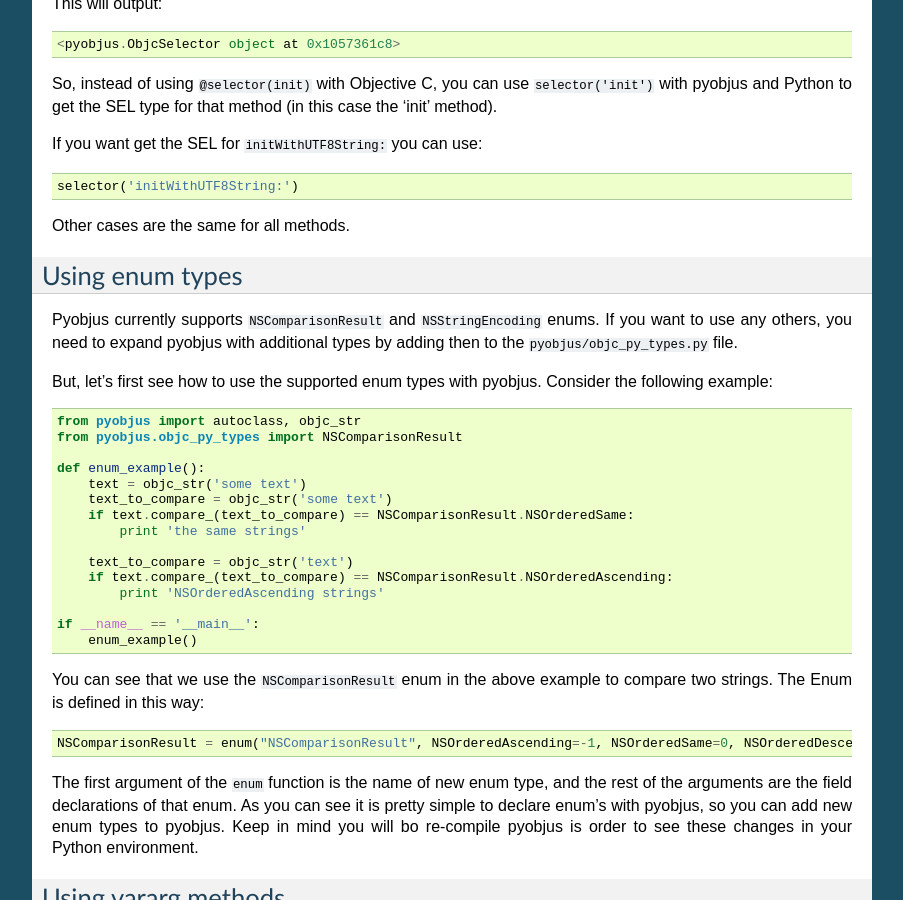
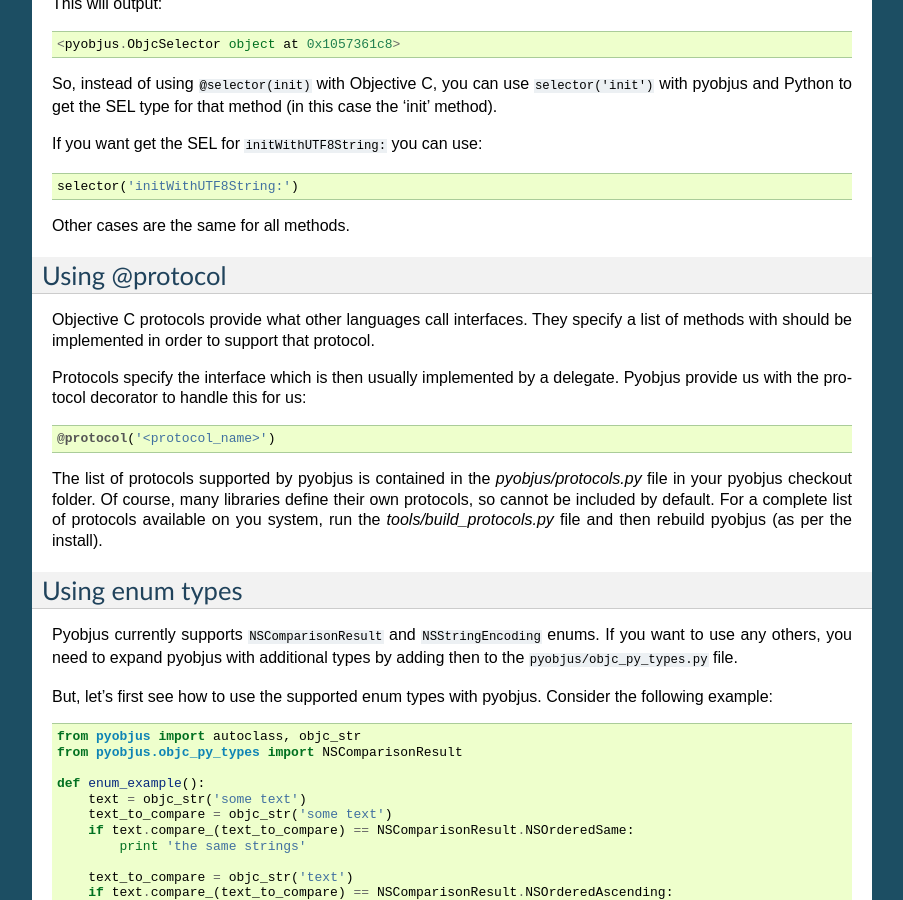
Before and after one commit to kivy/pyobjus, a Sphinx documentation site: the page built from docs/source/core_tutorials.rst, in a window 1280 px wide and 900 px high, scrolled down 11238 px. Shown: the whole window, without its empty margins (198-1101 px from the left). Built offline with Sphinx 7.4.7, drawn with Linux system fonts in a browser that asks for light colours.

Commit message:
doc: started with protocol docs

```diff
--- a/docs/source/core_tutorials.rst
+++ b/docs/source/core_tutorials.rst
@@ -675,6 +675,24 @@
 
 Other cases are the same for all methods.
 
+Using @protocol
+---------------
+
+Objective C protocols provide what other languages call interfaces. They specify
+a list of methods with should be implemented in order to support that protocol.
+
+Protocols specify the interface which is then usually implemented by a delegate.
+Pyobjus provide us with the protocol decorator to handle this for us::
+
+    @protocol('<protocol_name>')
+
+The list of protocols supported by pyobjus is contained in the
+`pyobjus/protocols.py` file in your pyobjus checkout folder. Of course, many
+libraries define their own protocols, so cannot be included by default. For
+a complete list of protocols available on you system, run the
+`tools/build_protocols.py` file and then rebuild pyobjus (as per the install).
+
+
 Using enum types
 ----------------
 
```
